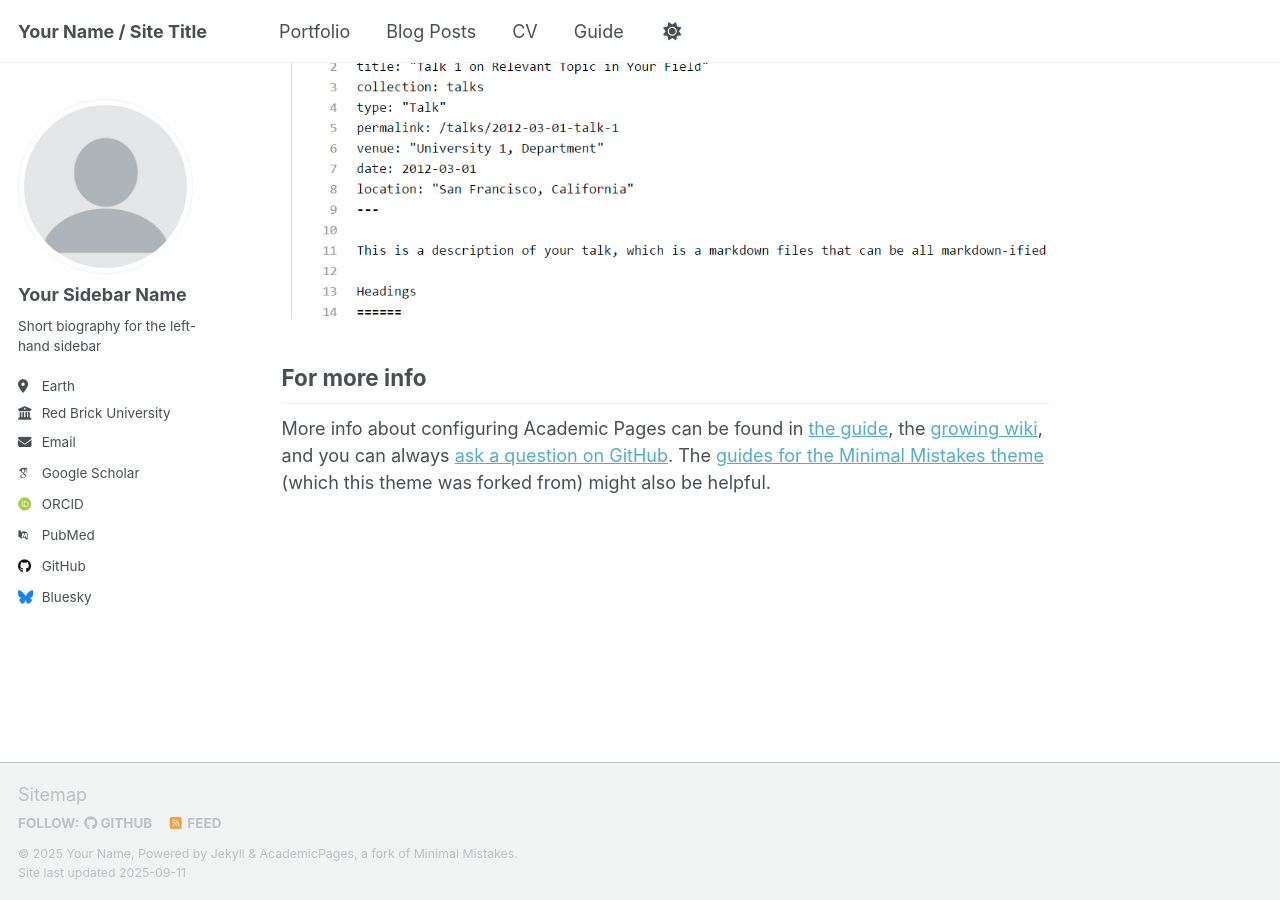
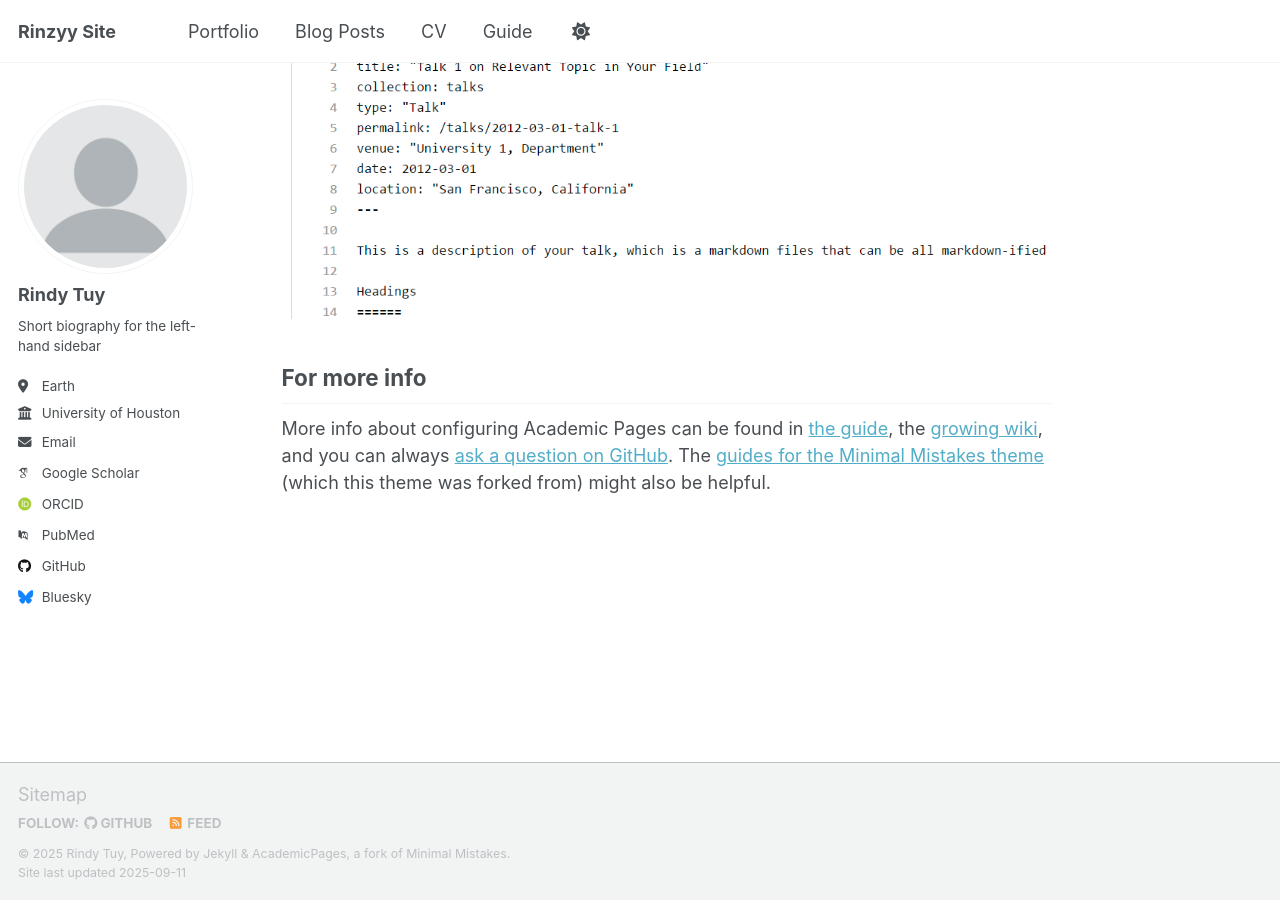
Before and after one commit to Rinzyy/rinzyy.github.io, a Jekyll site: the page built from _pages/about.md, in a window 1280 px wide and 900 px high, scrolled down 2880 px. Built offline with Jekyll 4.4.1, drawn with Linux system fonts in a browser that asks for light colours; some web fonts are replaced; a script that is not in the unit is left out.

Commit message:
Update site configuration with personal details

```diff
--- a/_config.yml
+++ b/_config.yml
@@ -9,14 +9,14 @@
 # Basic Site Settings
 locale                   : "en-US"
 site_theme               : "default" # Currently available options are "default", "air"
-title                    : "Your Name / Site Title"
+title                    : "Rinzyy Site"
 title_separator          : "-"
-name                     : &name "Your Name"
-description              : &description "Your Name's academic portfolio"   # Update this with a general description of your site, this is the default if not overridden by a page
-url                      : https://academicpages.github.io # The base hostname & protocol for your site e.g. "https://[your GitHub username].github.io",
+name                     : &name "Rindy Tuy"
+description              : &description "Rindy portfolio"   # Update this with a general description of your site, this is the default if not overridden by a page
+url                      : https://rinzyy.github.io # The base hostname & protocol for your site e.g. "https://[your GitHub username].github.io",
                                                            # or if you already have some other page hosted on Github then use "https://[your GitHub username].github.io/[Your Repo Name]"
 baseurl                  : "" # the subpath of your site, e.g. "/blog"
-repository               : "academicpages/academicpages.github.io"
+repository               : "rinzyy/rinzyy.github.io"
 
 # Site Author - The following control what appear as part of the author content on the side bar.
 #               If a field is blank the icon and link will not appear, otherwise it will be shown.
@@ -24,13 +24,13 @@ repository               : "academicpages/academicpages.github.io"
 author:
   # Biographic information
   avatar           : "profile.png"
-  name             : "Your Sidebar Name"
+  name             : "Rindy Tuy"
   pronouns         : # example: "she/her"
   bio              : "Short biography for the left-hand sidebar"
   location         : "Earth"
-  employer         : "Red Brick University"
+  employer         : "University of Houston"
   uri              : # URL
-  email            : "none@example.org"
+  email            : "tuyrindy@gmail.com"
 
   # Academic websites
   academia         : # URL
```
